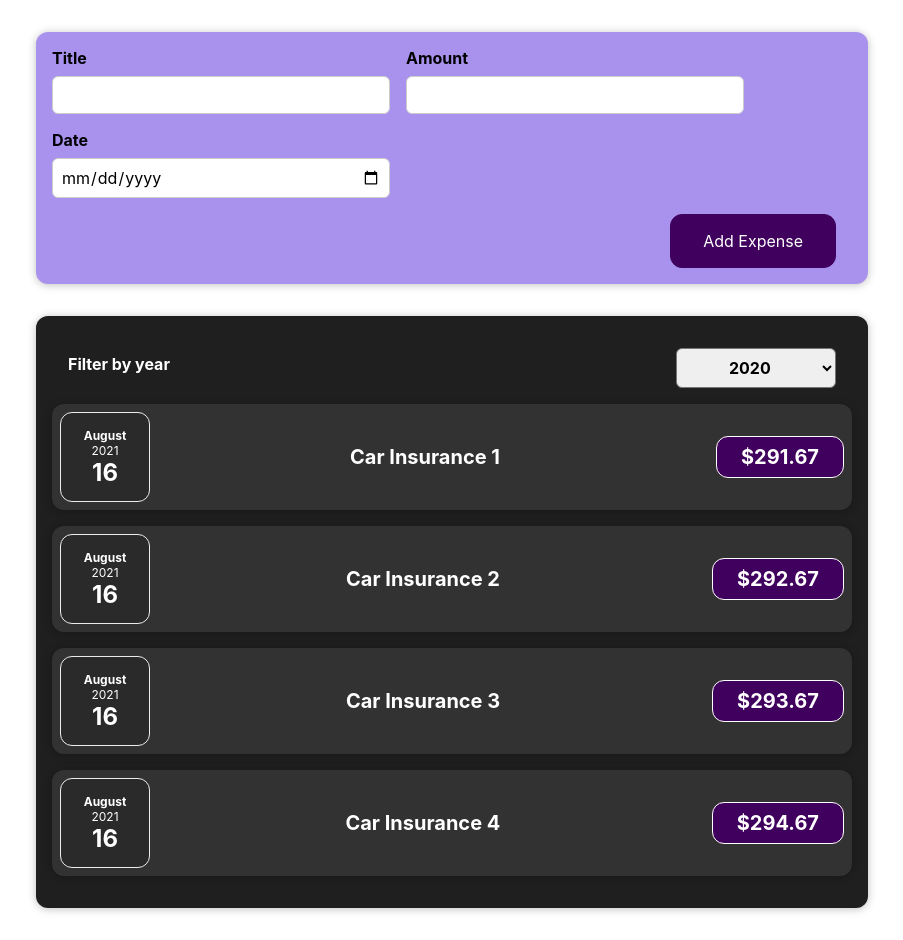
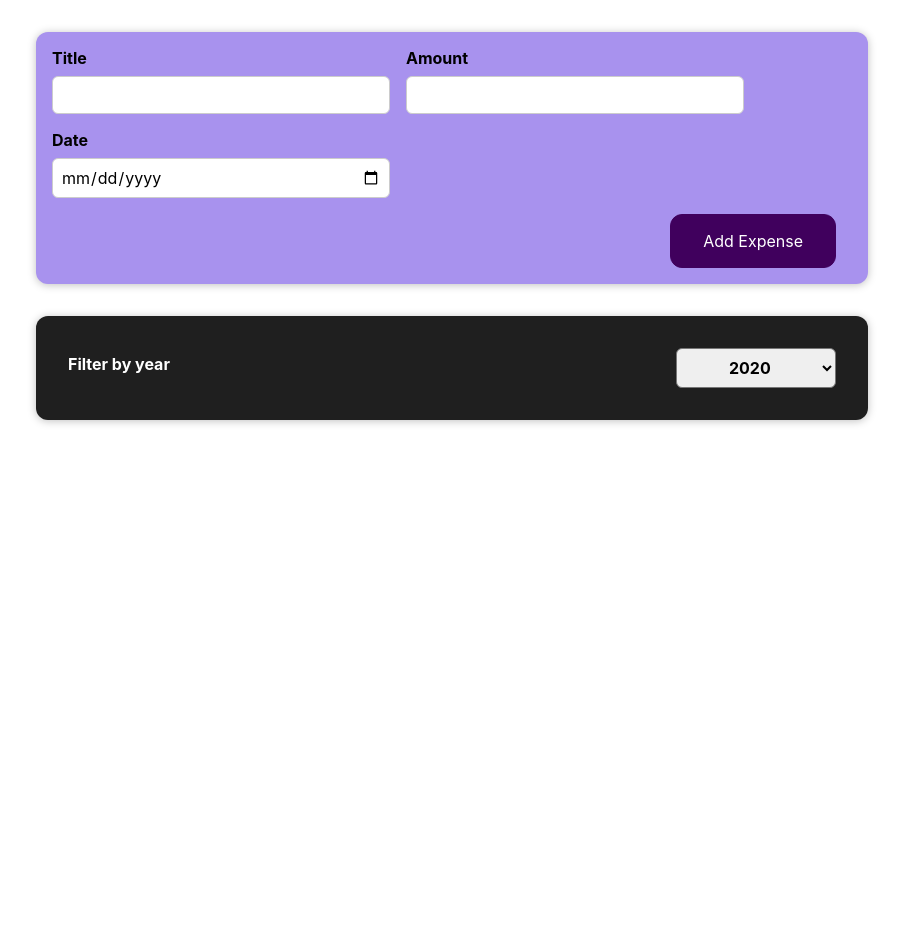
Before and after one commit to huy19712011/my-app, a React (Create React App) app: page / in a window 1280 px wide. Shown: the whole page, without its empty margins (188-1091 px from the left). After the commit the page ends 800 px from the top, so only its background shows below. Built offline with nearby package versions, Linux system fonts and the light colour scheme.

Commit message:
65b A3: adding filter()

```diff
--- a/src/components/Expenses/Expenses.js
+++ b/src/components/Expenses/Expenses.js
@@ -14,6 +14,10 @@ function Expenses(props) {
     setFilteredYear(selectedYear);
   };
 
+  const filteredExpenses = props.items.filter(expense => {
+    return expense.date.getFullYear().toString() === filteredYear;
+  });
+
 
   return (
     <div>
@@ -23,7 +27,7 @@ function Expenses(props) {
           onChangeFilter={filterChangeHandler}>
         </ExpenseFilter>
 
-        {props.items.map(expense => (
+        {filteredExpenses.map(expense => (
           <ExpenseItem
             key={expense.id}
             title={expense.title}
```
